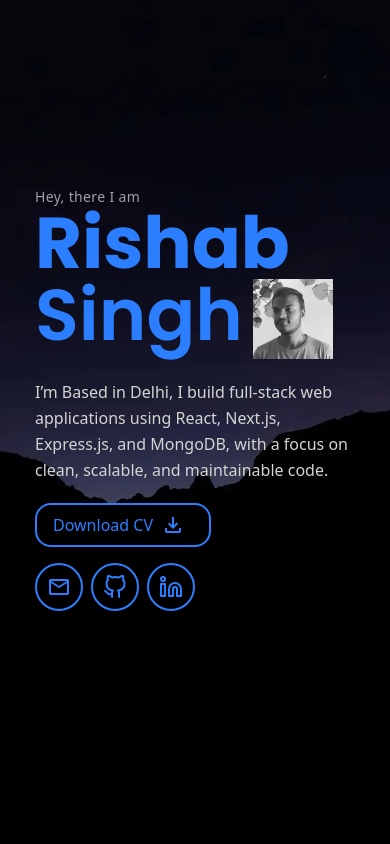
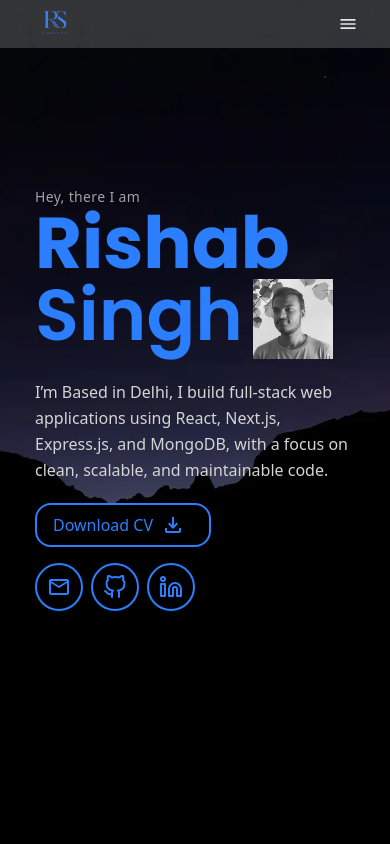
Before and after one commit to Rishabingh/portfolio-v2, a Next.js app: page / in a window 390 px wide. Shown: the top 844 px of the page. Built offline with nearby package versions, Linux system fonts and the light colour scheme.

Commit message:
add sidebar for navigation on mobile

```diff
--- a/app/(home)/layout.tsx
+++ b/app/(home)/layout.tsx
@@ -7,6 +7,5 @@ export default function ProjectLayout({children}: {children: react.ReactNode}) {
       <NavBar />
       {children}
     </>
-
   )
 }
--- a/app/layout.tsx
+++ b/app/layout.tsx
@@ -23,7 +23,7 @@ const poppins = Poppins({
 })
 
 export const metadata: Metadata = {
-  title: "Rishab -Porfolio",
+  title: "Rishab - Porfolio",
   description: "Portfolio showcasing projects, case studies, and frontend work",
 };
 
--- a/component/NavBar.tsx
+++ b/component/NavBar.tsx
@@ -1,12 +1,17 @@
+"use client";
 import Link from "next/link";
 import Image from "next/image";
-
+import { MdMenu } from "react-icons/md";
+import { useState } from "react";
+import Sidebar from "./Sidebar";
 export default function NavBar() {
   // ${scrolled ? "backdrop-blur-md bg-black/30 py-3" : "bg-transparent py-8"}
+  const [sidebarOpen, setSidebarOpen] = useState<boolean>(false);
   return (
-    <div className="fixed left-0 right-0 top-0 z-40 hidden lg:block bg-neutral-400/30 backdrop-blur-md">
+    <>
+      <div className="fixed left-0 right-0 top-0 z-40 bg-neutral-400/30 backdrop-blur-md">
         <nav
-        className={`flex justify-around w-full items-center font-inter transition-all duration-300 px-8`}
+          className={`flex justify-between lg:justify-around w-full items-center font-inter transition-all duration-300 px-8`}
         >
           <div>
             <Link href="/">
@@ -14,7 +19,7 @@ export default function NavBar() {
                 src="/logo-160.webp"
                 alt="rishab logo"
                 priority
-              className="rounded-lg shadow-lg w-20 h-20"
+                className="rounded-lg shadow-lg lg:w-20 lg:h-20 h-12 w-12"
                 width={160}
                 height={160}
                 sizes="80px"
@@ -23,13 +28,9 @@ export default function NavBar() {
               />
             </Link>
           </div>
-        <ul className="flex gap-12 items-center">
+          <ul className="gap-12 items-center hidden lg:flex">
             <li>
-            <Link
-              href="#hero"
-            >
-              Home
-            </Link>
+              <Link href="#hero">Home</Link>
             </li>
 
             <li>
@@ -41,22 +42,33 @@ export default function NavBar() {
             </li>
 
             <li>
-            <Link
-              href="#about"
-            >
-              About-Me
-            </Link>
+              <Link href="#about">About-Me</Link>
             </li>
 
             <li>
-            <Link
-              href="#contact"
-            >
-              Contact
-            </Link>
+              <Link href="#contact">Contact</Link>
             </li>
           </ul>
+
+          <button
+            className="block lg:hidden"
+            onClick={() => setSidebarOpen((prev) => !prev)}
+          >
+            <MdMenu className="text-xl font-bold text-neutral-200" />
+          </button>
         </nav>
       </div>
+
+      <Sidebar
+        className={`px-3 pb-3 pt-22 bg-neutral-400/30 backdrop-blur-md fixed top-11 right-0 bottom-0 ${sidebarOpen ? "translate-x-0" : "translate-x-full"} w-2xs z-30 transition-transform duration-300 `}
+      />
+
+      {sidebarOpen && (
+        <div
+          className="fixed inset-0 bg-black/50 z-20"
+          onClick={() => setSidebarOpen(false)}
+        />
+      )}
+    </>
   );
 }
--- /dev/null
+++ b/component/Sidebar.tsx
@@ -0,0 +1,29 @@
+import Link from "next/link";
+
+export default function Sidebar({className}: {className: string}) {
+  return (
+    <nav className={className}>
+      <ul className="gap-12 items-center flex flex-col">
+        <li>
+          <Link href="#hero">Home</Link>
+        </li>
+
+        <li>
+          <Link href="#project">Projects</Link>
+        </li>
+
+        <li>
+          <Link href="#skill">Skills</Link>
+        </li>
+
+        <li>
+          <Link href="#about">About-Me</Link>
+        </li>
+
+        <li>
+          <Link href="#contact">Contact</Link>
+        </li>
+      </ul>
+    </nav>
+  );
+}
```
Lines whose indentation alone changed are shown as unchanged.
